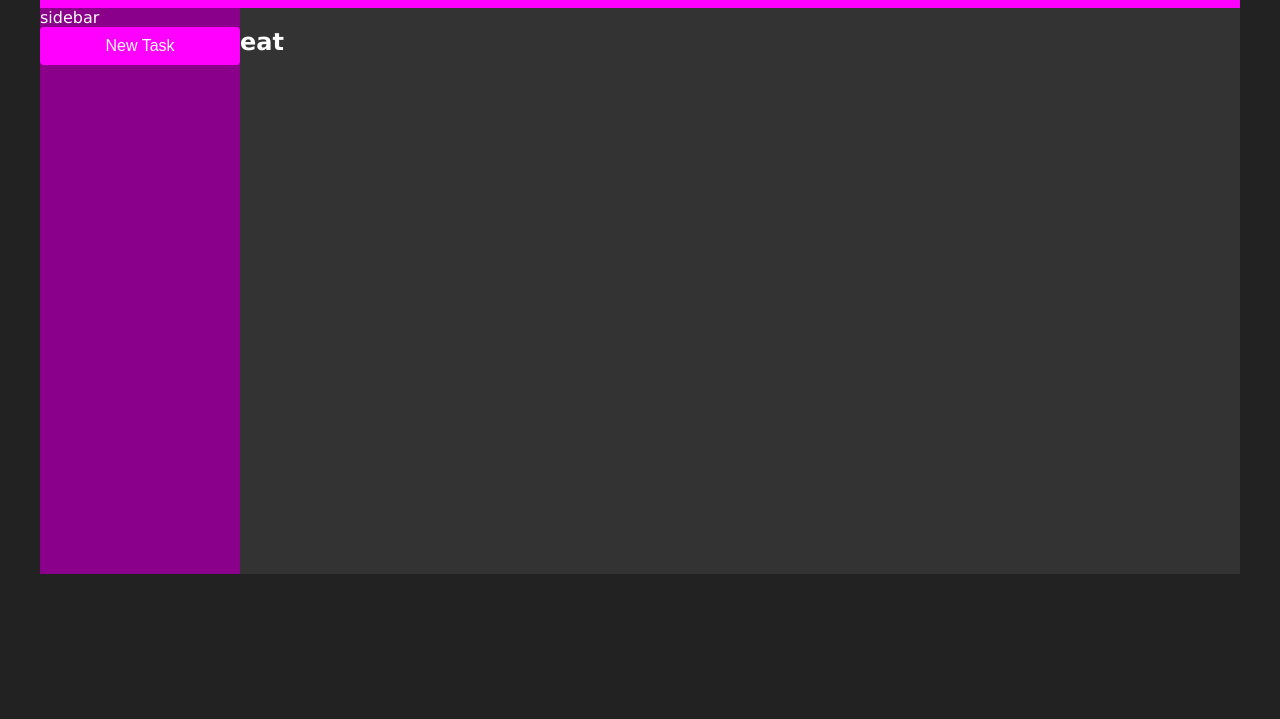
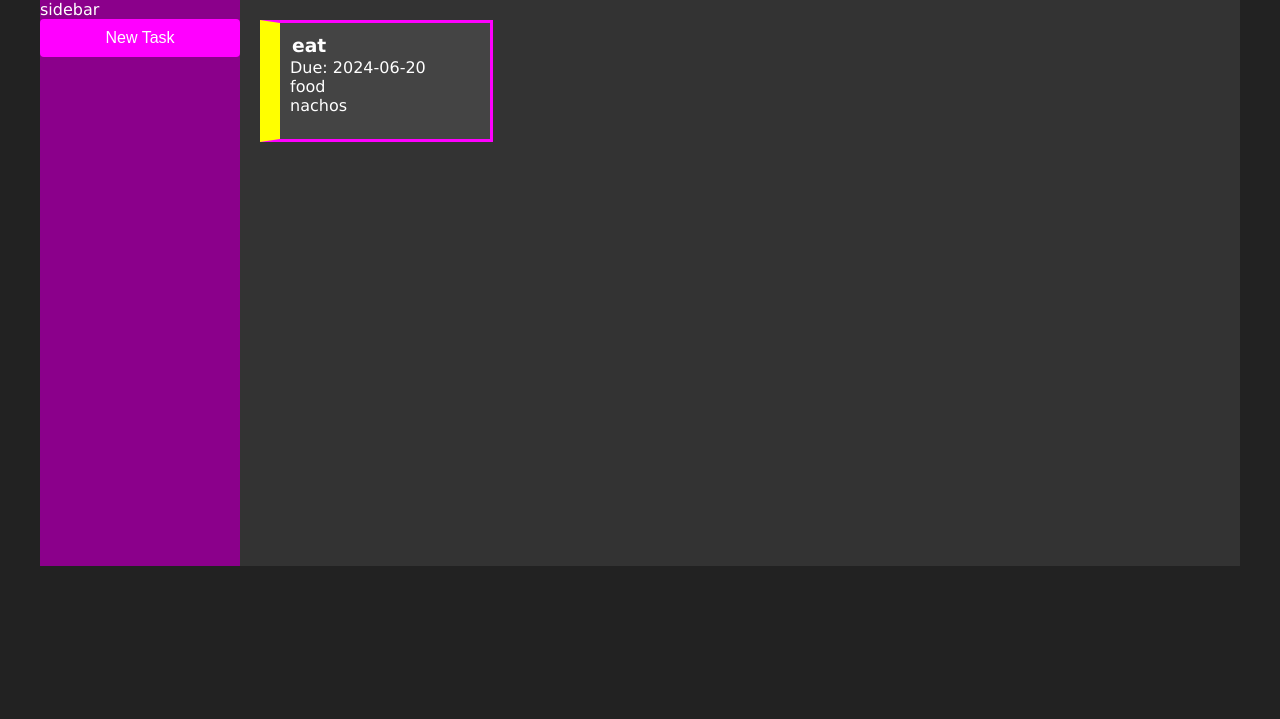
Before and after one commit to bstine06/to-do, a website with bundled scripts: page src/index.html in a window 1280 px wide. Shown: the part 81-800 px from the top of the page. Built offline with nearby package versions, Linux system fonts and the light colour scheme.

Commit message:
Improve display of tasks

```diff
--- a/src/index.html
+++ b/src/index.html
@@ -53,13 +53,13 @@
                   <fieldset>
                       <legend>*Priority:</legend>
                       <label for="low">
-                          <input type="radio" id="low" name="priority" value="low" required> Low
+                          <input type="radio" id="low" name="priority" value="1" required> Low
                       </label>
                       <label for="medium">
-                          <input type="radio" id="medium" name="priority" value="medium" required> Medium
+                          <input type="radio" id="medium" name="priority" value="2" required> Medium
                       </label>
                       <label for="high">
-                          <input type="radio" id="high" name="priority" value="high" required> High
+                          <input type="radio" id="high" name="priority" value="3" required> High
                       </label>
                   </fieldset>
               </div>
--- a/src/index.js
+++ b/src/index.js
@@ -8,7 +8,7 @@ projects["defaultList"] = defaultList;
 
 
 document.addEventListener("DOMContentLoaded", () => {
-  let sampleTodoItem = new TodoItem("eat", "food", 121224, 2, "nachos");
+  let sampleTodoItem = new TodoItem("eat", "food", "2024-06-20", 2, "nachos");
   addToDoItem(sampleTodoItem, "defaultList");
   console.log(projects);
 });
@@ -73,9 +73,36 @@ function displayAllTasksInProject(project) {
   mainContent.innerHTML = '';
   const currentProject = projects[project];
   console.log(currentProject)
-  currentProject.forEach((element) => {
-    const displayTaskTitle = document.createElement('h2');
-    displayTaskTitle.innerHTML = element.title;
-    mainContent.appendChild(displayTaskTitle);
+  currentProject.forEach((task) => {
+    const taskDisplayElement = createTaskDisplayElement(task);
+    mainContent.appendChild(taskDisplayElement);
   });
 }
+
+function createTaskDisplayElement(task) {
+  const taskDisplayDiv = document.createElement('div');
+  const taskDisplayTitle = document.createElement('h3');
+  const taskDisplayDescription = document.createElement('p');
+  const taskDisplayDueDate = document.createElement('p');
+  const taskDisplayNotes = document.createElement('p');
+
+  taskDisplayTitle.innerHTML = task.title;
+  taskDisplayDescription.innerHTML = task.description;
+  taskDisplayDueDate.innerHTML = `Due: ${task.dueDate}`;
+  taskDisplayNotes.innerHTML = task.notes;
+
+  taskDisplayDiv.appendChild(taskDisplayTitle);
+  taskDisplayDiv.appendChild(taskDisplayDueDate);
+  taskDisplayDiv.appendChild(taskDisplayDescription);
+  taskDisplayDiv.appendChild(taskDisplayNotes);
+
+  switch (task.priority) {
+    case 1: taskDisplayDiv.classList.add('low-priority'); break;
+    case 2: taskDisplayDiv.classList.add('med-priority'); break;
+    default: taskDisplayDiv.classList.add('high-priority');
+  }
+
+  taskDisplayDiv.classList.add('task-display');
+
+  return taskDisplayDiv;
+}
--- a/src/style.css
+++ b/src/style.css
@@ -2,6 +2,7 @@ body {
   background-color: #222;
   color: white;
   font-family: Verdana, Geneva, Tahoma, sans-serif;
+  margin: 0;
 }
 
 .app-wrapper {
@@ -23,11 +24,42 @@ body {
 
 .main-content {
   background-color: #333;
+  display: grid;
+  padding: 20px;
+  grid-template-columns: repeat(auto-fill, minmax(200px, 1fr));
+  grid-gap: 10px; /* Adjust as needed */
+  align-items: start; /* Align grid items to the start of each row */
 }
 
 .content {
   display: grid;
   grid-template-columns: 1fr 5fr;
+}
+
+.task-display {
+  border: 3px magenta solid;
+  padding: 10px;
+  background-color: #444;
+  height: 6em;
+  overflow:hidden;
+}
+
+.task-display.low-priority {
+  border-left: 20px green solid;
+}
+.task-display.med-priority {
+  border-left: 20px yellow solid;
+}
+.task-display.high-priority {
+  border-left: 20px red solid;
+}
+
+.task-display p {
+  margin: 0;
+}
+
+.task-display h3 {
+  margin: 2px;
 }
 
 .modal {
```
